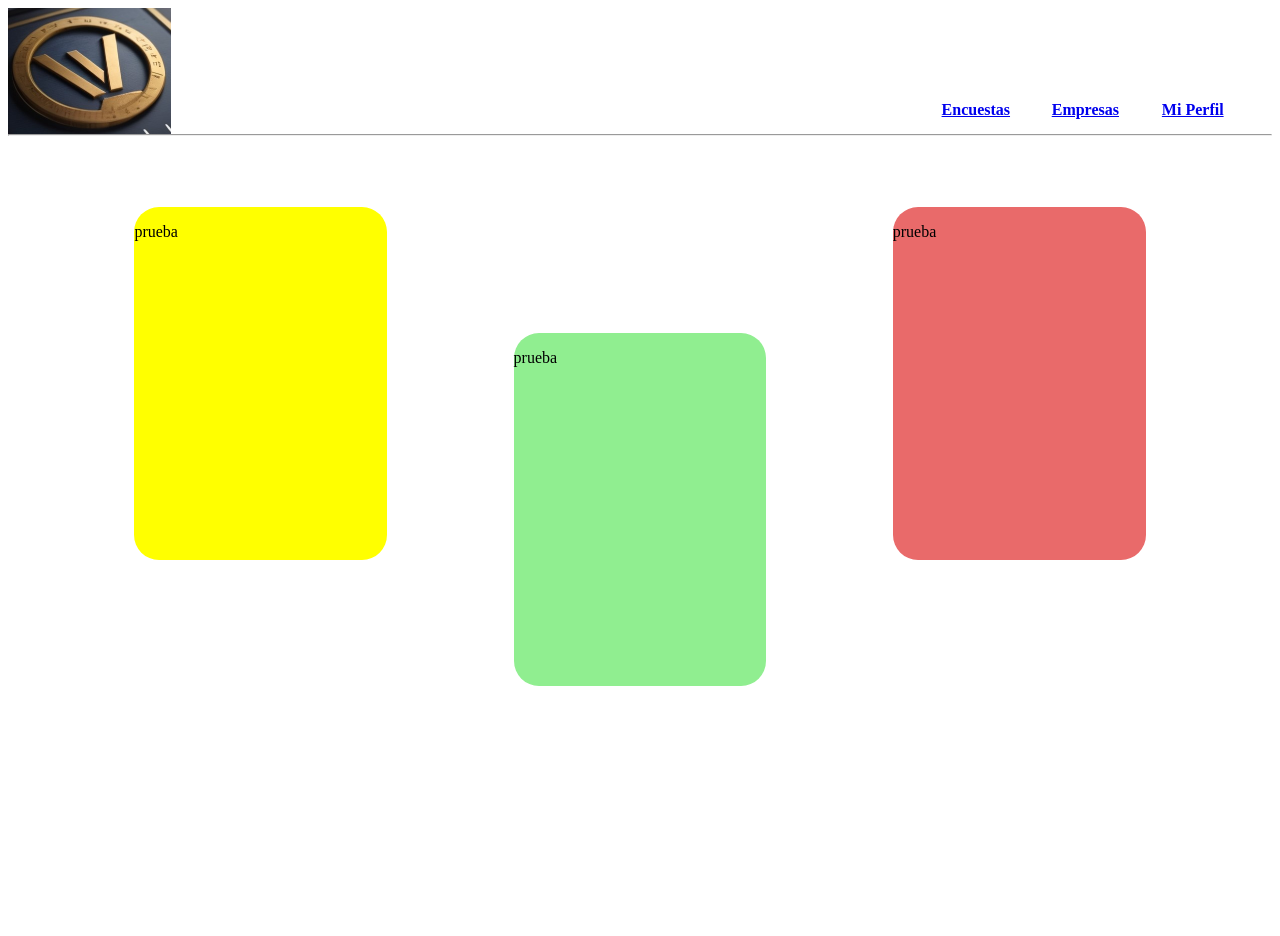
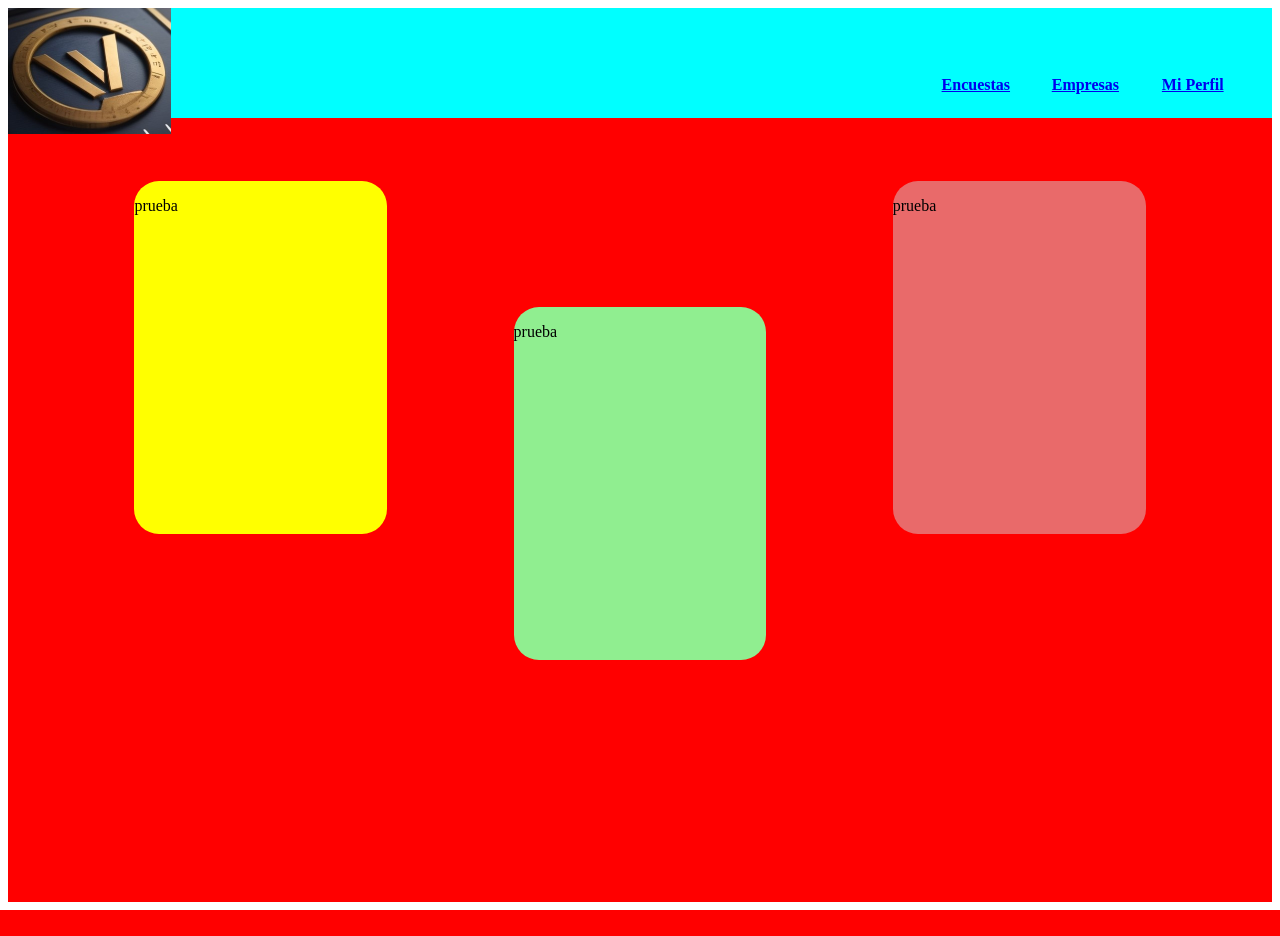
Before and after one commit to cobrat28/TFC, a PHP site: page /Pagina_principal.php in a window 1280 px wide. After the commit the page ends 910 px from the top, so only its background shows below. Run offline with PHP 8.4, Linux system fonts and the light colour scheme.

Commit message:
frontend

```diff
--- a/CSS/estilos.css
+++ b/CSS/estilos.css
@@ -1,10 +1,9 @@
 
 
 .top{
-    height: 15%;
-    width: 100%;
+    height: 14%;
     display: grid;
-
+    background-color: aqua;
     grid-template-areas:
 
      "a b b b b b b c d e";
@@ -22,7 +21,7 @@
     grid-area: c;
     text-align: center;
     position:absolute ;
-    bottom: 125;
+    bottom: 150;
     font-weight: bold;
 }
 
@@ -31,7 +30,7 @@
     grid-area: d;
     text-align: center;
     position:absolute ;
-    bottom: 125;
+    bottom: 150;
     font-weight: bold;
 }
 
@@ -40,7 +39,7 @@
     grid-area: e;
     text-align: center;
     position:absolute ;
-    bottom: 125;
+    bottom: 150;
     font-weight: bold;
 }
 
--- a/Pagina_principal.php
+++ b/Pagina_principal.php
@@ -15,8 +15,8 @@
             <div class="tres"><p><a href=https://google.com>Empresas</a></p></div>
             <div class="cuatro"><p><a href=perfil.php>Mi Perfil</a></p></div>
         </div>
-<hr>
-        <div style="display: flex; flex-wrap: wrap; height: 100%;">
+
+        <div style="display: flex; flex-wrap: wrap; height: 100%; margin-top: 0%; background-color: red">
             <div id="izq" style=" margin-left: 10% ; margin-top : 5%; height: 45%; width : 20%; background-color: yellow; border-radius: 25px;"><p>prueba</p></div>
             <div id="cen" style=" margin-left: 10% ; margin-top : 15%; height: 45%; width : 20%; background-color: lightgreen;border-radius: 25px; "><p>prueba</p></div>
             <div id="der" style=" margin-left: 10% ; margin-top : 5%; height: 45%; width : 20%; background-color: #e96a6a;border-radius: 25px;"><p>prueba</p></div>
```
